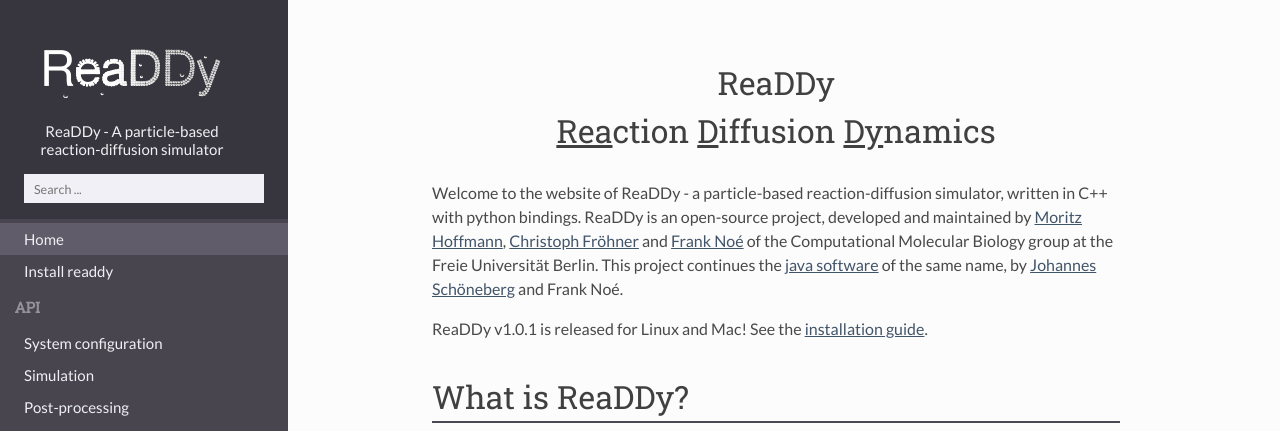
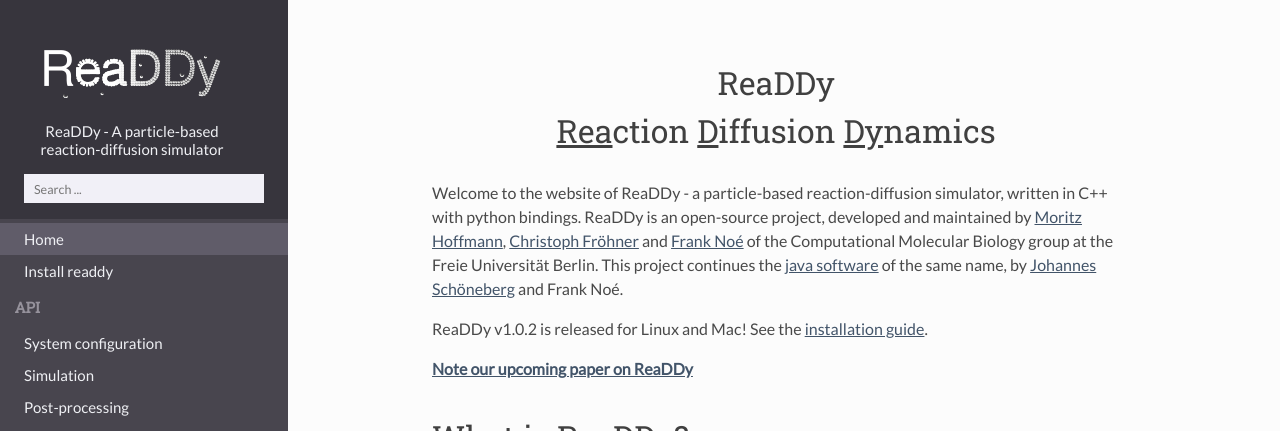
Before and after one commit to readdy/readdy_documentation, a Jekyll site: the page built from readdy_documentation/index.md, in a window 1280 px wide, cut to the strip 0-431 px from the top of the page. Built offline with Jekyll 4.4.1, drawn with Linux system fonts in a browser that asks for light colours.

Commit message:
note on new paper

```diff
--- a/readdy_documentation/index.md
+++ b/readdy_documentation/index.md
@@ -11,7 +11,9 @@
 [Johannes Schöneberg](https://sites.google.com/a/schoeneberglab.org/johannes-schoeneberg/)
 and Frank Noé.
 
-ReaDDy v1.0.1 is released for Linux and Mac! See the [installation guide]({{site.baseurl}}/installation.html).
+ReaDDy v1.0.2 is released for Linux and Mac! See the [installation guide]({{site.baseurl}}/installation.html).
+
+[__Note our upcoming paper on ReaDDy__](https://www.biorxiv.org/content/early/2018/07/23/374942)
 
 {% assign home_sections = site.home | sort: 'position' %}
 {% for section in home_sections %}
```
